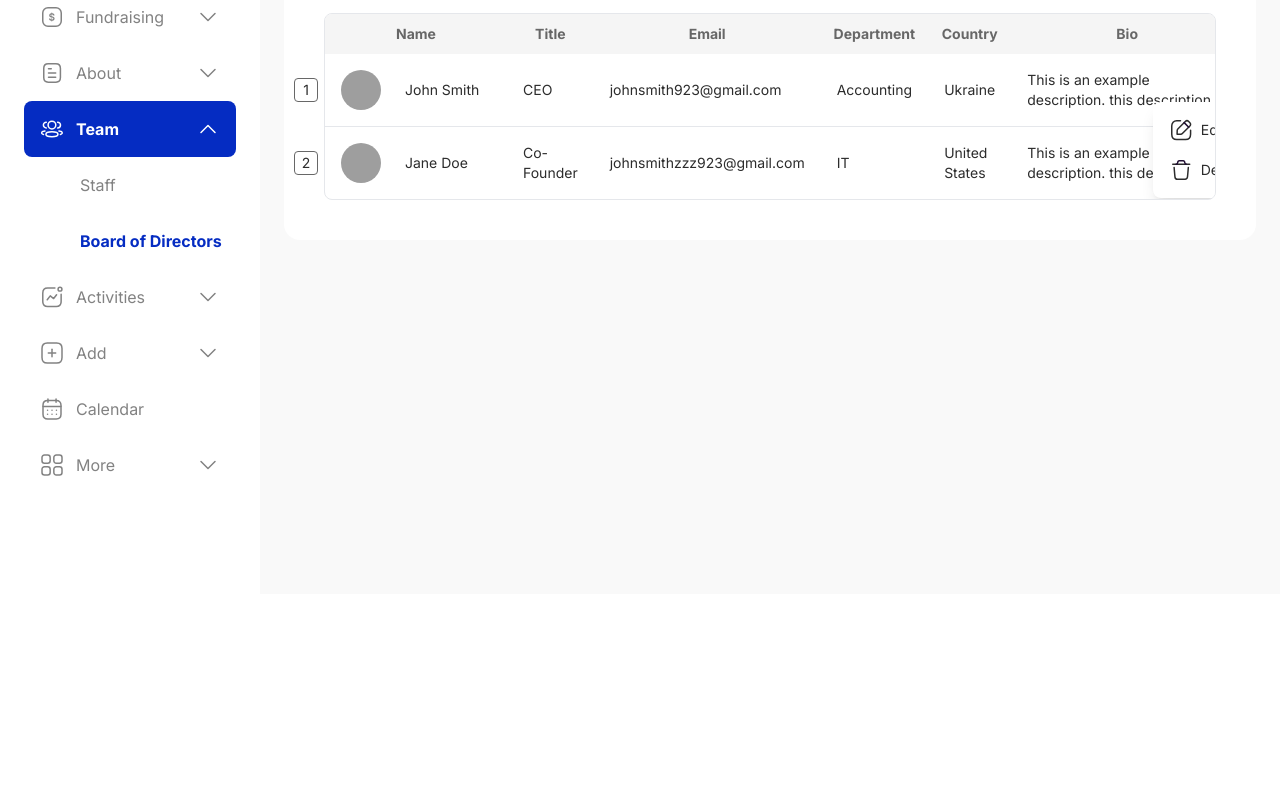
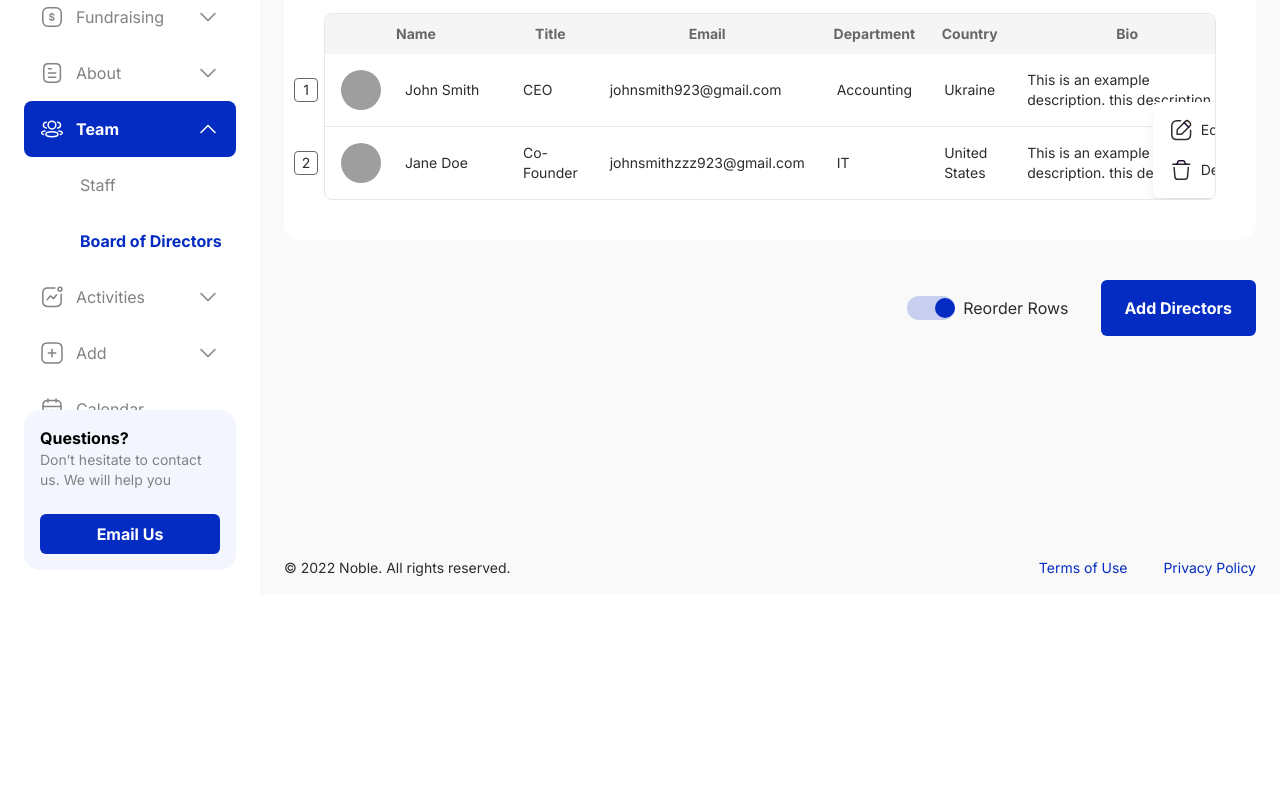
Before and after one commit to kodepandai/htmlcssdemo, a website: page src/board-of-directors.html in a window 1280 px wide. Shown: the part 206-1016 px from the top of the page. After the commit the page ends 800 px from the top, so only its background shows below. Drawn offline with Linux system fonts and the light colour scheme; grey boxes are pictures that could not be loaded.

Commit message:
feat: finish layout board of directors page

```diff
--- a/scss/app.scss
+++ b/scss/app.scss
@@ -7,6 +7,9 @@
 @import "component/toggle.scss";
 
 
-aside > ul {
-  max-height: calc(100vh - 83px);
+aside {
+  > ul {
+    padding-bottom: 200px;
+    max-height: calc(100vh - 83px);
+  }
 }
--- a/scss/component/button.scss
+++ b/scss/component/button.scss
@@ -1,3 +1,6 @@
 .btn-accent {
   @apply bg-accent text-white font-semibold h-10 px-6 rounded-md;
+  &.btn-lg {
+    @apply h-14;
+  }
 }
--- a/scss/component/table.scss
+++ b/scss/component/table.scss
@@ -1,6 +1,6 @@
 .table {
   &-index{
-    @apply absolute h-full -ml-[47px] mt-2;
+    @apply absolute -ml-[47px] mt-2;
     div {
       @apply border-gray-800 border rounded h-6 w-6 flex items-center justify-center;
     }
--- a/scss/root.scss
+++ b/scss/root.scss
@@ -7,6 +7,7 @@
   /* colors */
   --bg-primary: #FFFFFF;
   --bg-secondary: #F9F9F9;
+  --bg-tertiary: #F4F6FF;
   --bg-accent: 5 44 194;
   --c-primary: #2c2c2c;
   --c-secondary: #828282;
--- a/src/board-of-directors.html
+++ b/src/board-of-directors.html
@@ -1,20 +1,39 @@
-<!doctype html>
+<!DOCTYPE html>
 <html>
   <head>
-  <meta charset="UTF-8">
-  <meta name="viewport" content="width=device-width, initial-scale=1.0">
-  <link href="./app.min.css" rel="stylesheet">
-  <link rel="preconnect" href="https://fonts.googleapis.com">
-  <link rel="preconnect" href="https://fonts.gstatic.com" crossorigin>
-  <link href="https://fonts.googleapis.com/css2?family=Inter:wght@400;700&display=swap" rel="stylesheet">
+    <meta charset="UTF-8" />
+    <meta name="viewport" content="width=device-width, initial-scale=1.0" />
+    <link href="./app.min.css" rel="stylesheet" />
+    <link rel="preconnect" href="https://fonts.googleapis.com" />
+    <link rel="preconnect" href="https://fonts.gstatic.com" crossorigin />
+    <link
+      href="https://fonts.googleapis.com/css2?family=Inter:wght@400;700&display=swap"
+      rel="stylesheet"
+    />
   </head>
   <body>
     <main class="bg-secondary min-h-screen w-full flex flex-row font-sans">
+      <!-- top bar -->
+      <div
+        class="flex justify-between px-6 h-[83px] items-center fixed bg-secondary w-full left-0 z-10"
+      >
+        <div></div>
+        <div class="flex flex-row">
+          <span class="mr-4"> Sign in as test@test.com </span>
+          <img src="./assets/icons/arrow-down.svg" />
+        </div>
+      </div>
+      <!-- end of top bar -->
       <!-- sidebar -->
-    <aside class="bg-primary w-[260px] h-screen fixed">
+      <aside class="bg-primary w-[260px] h-screen fixed z-20">
         <!-- logo -->
         <div class="h-[83px] px-6 items-center flex">
-        <img src="./assets/logo.png" width="112" class="object-contain" alt="noble logo"/>
+          <img
+            src="./assets/logo.png"
+            width="112"
+            class="object-contain"
+            alt="noble logo"
+          />
         </div>
         <!-- end of logo -->
 
@@ -22,88 +41,114 @@
         <ul class="flex flex-col px-6 whitespace-nowrap overflow-y-auto">
           <li class="text-secondary">
             <a href="#" class="flex-row flex p-4 justify-between">
-            <div class="flex flex-row"><img src="./assets/icons/paper.svg" class="mr-3"/>Instructions</div>
+              <div class="flex flex-row">
+                <img src="./assets/icons/paper.svg" class="mr-3" />Instructions
+              </div>
             </a>
           </li>
           <li class="text-secondary">
             <a href="#" class="flex-row flex p-4 justify-between">
-            <div class="flex flex-row"><img src="./assets/icons/home.svg" class="mr-3"/>Organization</div>
+              <div class="flex flex-row">
+                <img src="./assets/icons/home.svg" class="mr-3" />Organization
+              </div>
             </a>
           </li>
           <li class="text-secondary">
             <a href="#" class="flex-row flex p-4 justify-between">
-            <div class="flex flex-row"><img src="./assets/icons/wallet.svg" class="mr-3"/>Fundraising</div>
-            <img src="./assets/icons/arrow-down.svg"/>
+              <div class="flex flex-row">
+                <img src="./assets/icons/wallet.svg" class="mr-3" />Fundraising
+              </div>
+              <img src="./assets/icons/arrow-down.svg" />
             </a>
           </li>
           <li class="text-secondary">
             <a href="#" class="flex-row flex p-4 justify-between">
-            <div class="flex flex-row"><img src="./assets/icons/document.svg" class="mr-3"/>About</div>
-            <img src="./assets/icons/arrow-down.svg"/>
+              <div class="flex flex-row">
+                <img src="./assets/icons/document.svg" class="mr-3" />About
+              </div>
+              <img src="./assets/icons/arrow-down.svg" />
             </a>
           </li>
           <li class="text-secondary">
-          <a href="#" class="flex-row flex p-4 justify-between bg-accent rounded-lg text-white font-bold">
-            <div class="flex flex-row"><img src="./assets/icons/user.svg" class="mr-3"/>Team</div>
-            <img src="./assets/icons/arrow-up.svg"/>
+            <a
+              href="#"
+              class="flex-row flex p-4 justify-between bg-accent rounded-lg text-white font-bold"
+            >
+              <div class="flex flex-row">
+                <img src="./assets/icons/user.svg" class="mr-3" />Team
+              </div>
+              <img src="./assets/icons/arrow-up.svg" />
             </a>
             <ul class="pl-10">
               <li>
                 <a href="#" class="flex-row flex p-4">Staff</a>
               </li>
               <li class="text-accent font-bold">
-              <a href="./board-of-directors.html" class="flex-row flex p-4">Board of Directors</a>
+                <a href="./board-of-directors.html" class="flex-row flex p-4"
+                  >Board of Directors</a
+                >
               </li>
             </ul>
           </li>
           <li class="text-secondary">
             <a href="#" class="flex-row flex p-4 justify-between">
-            <div class="flex flex-row"><img src="./assets/icons/activity.svg" class="mr-3"/>Activities</div>
-            <img src="./assets/icons/arrow-down.svg"/>
+              <div class="flex flex-row">
+                <img src="./assets/icons/activity.svg" class="mr-3" />Activities
+              </div>
+              <img src="./assets/icons/arrow-down.svg" />
             </a>
           </li>
           <li class="text-secondary">
             <a href="#" class="flex-row flex p-4 justify-between">
-            <div class="flex flex-row"><img src="./assets/icons/plus.svg" class="mr-3"/>Add</div>
-            <img src="./assets/icons/arrow-down.svg"/>
+              <div class="flex flex-row">
+                <img src="./assets/icons/plus.svg" class="mr-3" />Add
+              </div>
+              <img src="./assets/icons/arrow-down.svg" />
             </a>
           </li>
           <li class="text-secondary">
             <a href="#" class="flex-row flex p-4 justify-between">
-            <div class="flex flex-row"><img src="./assets/icons/calendar.svg" class="mr-3"/>Calendar</div>
+              <div class="flex flex-row">
+                <img src="./assets/icons/calendar.svg" class="mr-3" />Calendar
+              </div>
             </a>
           </li>
           <li class="text-secondary">
             <a href="#" class="flex-row flex p-4 justify-between">
-            <div class="flex flex-row"><img src="./assets/icons/category.svg" class="mr-3"/>More</div>
-            <img src="./assets/icons/arrow-down.svg"/>
+              <div class="flex flex-row">
+                <img src="./assets/icons/category.svg" class="mr-3" />More
+              </div>
+              <img src="./assets/icons/arrow-down.svg" />
             </a>
           </li>
         </ul>
         <!-- end of side menu -->
 
+        <!-- Questions us card -->
+        <div class="p-6 absolute bottom-0">
+          <div class="bg-tertiary rounded-2xl p-4">
+            <div class="font-bold">Questions?</div>
+            <div class="text-secondary text-sm">
+              Don’t hesitate to contact us. We will help you
+            </div>
+            <button class="btn-accent w-full mt-6">Email Us</button>
+          </div>
+        </div>
+        <!-- end of Questions us card -->
       </aside>
       <!-- end of sidebar -->
 
       <!-- main content -->
-    <div class="flex flex-col pl-[260px] w-full">
-      <!-- top bar -->
-      <div class="flex justify-between px-6 h-[83px] items-center">
-        <div></div>
-        <div>Sign in as test@test.com</div>
-      </div>
-      <!-- end of top bar -->
-
+      <div class="flex flex-col pl-[260px] w-full mt-[83px] justify-between">
         <!-- content -->
         <div class="p-6 text-primary">
+          <!-- content card -->
           <div class="bg-primary rounded-2xl w-full p-10">
-
             <!-- content header -->
             <div class="flex flex-row justify-between mb-6">
               <h1 class="text-title font-bold">Board of Directors</h1>
               <div class="flex-row flex items-center">
                 <div class="flex-row flex mx-8">
-
                   <div class="toggle active">
                     <div></div>
                   </div>
@@ -137,7 +182,10 @@
                     </td>
                     <td class="relative">
                       <div class="flex flex-row items-center min-w-[150px]">
-                      <img src="https://picsum.photos/seed/id1/40" class="w-10 h-10 rounded-full object-cover"/>
+                        <img
+                          src="https://picsum.photos/seed/id1/40"
+                          class="w-10 h-10 rounded-full object-cover"
+                        />
                         <span class="ml-6">John Smith</span>
                       </div>
                     </td>
@@ -146,7 +194,10 @@
                     <td>Accounting</td>
                     <td>Ukraine</td>
                     <td>
-                    <span class="min-w-[200px] flex">This is an example description. this description is</span>
+                      <span class="min-w-[200px] flex"
+                        >This is an example description. this description
+                        is</span
+                      >
                     </td>
                     <td>
                       <div class="relative flex justify-end">
@@ -155,11 +206,11 @@
                         </button>
                         <div class="dropdown">
                           <button class="dropdown-item">
-                          <img src="./assets/icons/edit.svg"/>
+                            <img src="./assets/icons/edit.svg" />
                             <span class="ml-2">Edit</span>
                           </button>
                           <button class="dropdown-item">
-                          <img src="./assets/icons/delete.svg"/>
+                            <img src="./assets/icons/delete.svg" />
                             <span class="ml-2">Delete</span>
                           </button>
                         </div>
@@ -172,7 +223,10 @@
                     </td>
                     <td>
                       <div class="flex flex-row items-center min-w-[150px]">
-                      <img src="https://picsum.photos/seed/id2/40" class="w-10 h-10 rounded-full object-cover"/>
+                        <img
+                          src="https://picsum.photos/seed/id2/40"
+                          class="w-10 h-10 rounded-full object-cover"
+                        />
                         <span class="ml-6">Jane Doe</span>
                       </div>
                     </td>
@@ -181,20 +235,39 @@
                     <td>IT</td>
                     <td>United States</td>
                     <td>This is an example description. this description is</td>
-                  <td>
-                  </td>
+                    <td></td>
                   </tr>
                 </tbody>
               </table>
             </div>
             <!-- end of content body -->
+          </div>
+          <!-- end of content card -->
 
+          <div class="mt-10 flex flex-row justify-end items-center">
+            <div class="flex-row flex mx-8">
+              <div class="toggle active">
+                <div></div>
+              </div>
+              <label>Reorder Rows</label>
+            </div>
+
+            <button class="btn-accent btn-lg">Add Directors</button>
           </div>
         </div>
         <!-- end of content -->
+
+        <footer
+          class="py-4 px-6 text-sm text-primary justify-between flex flex-row"
+        >
+          <div>© 2022 Noble. All rights reserved.</div>
+          <div>
+            <a href="#" class="text-accent mr-8">Terms of Use</a>
+            <a href="#" class="text-accent">Privacy Policy</a>
+          </div>
+        </footer>
       </div>
       <!-- end of main content -->
     </main>
-
   </body>
 </html>
--- a/tailwind.config.js
+++ b/tailwind.config.js
@@ -6,6 +6,7 @@ module.exports = {
       backgroundColor: {
         primary: "var(--bg-primary)",
         secondary: "var(--bg-secondary)",
+        tertiary: "var(--bg-tertiary)",
         accent: "rgb(var(--bg-accent)/var(--tw-bg-opacity))",
       },
       colors: {
```
Also changed, not shown: src/index.html (+92 -36 lines), src/app.min.css. Lines whose indentation alone changed are shown as unchanged.
